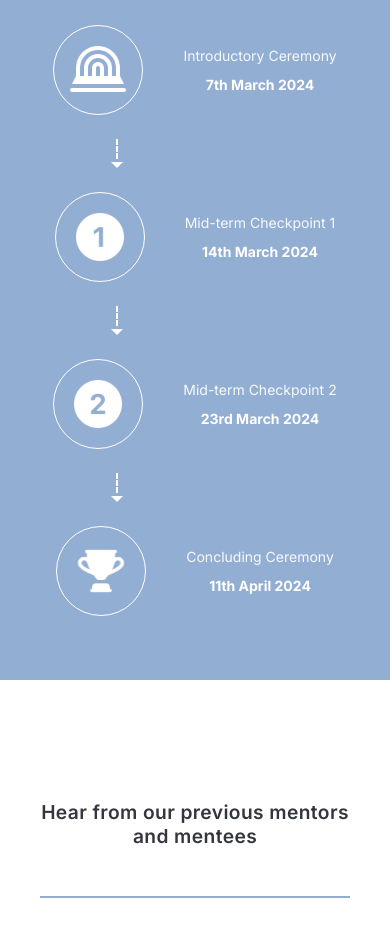
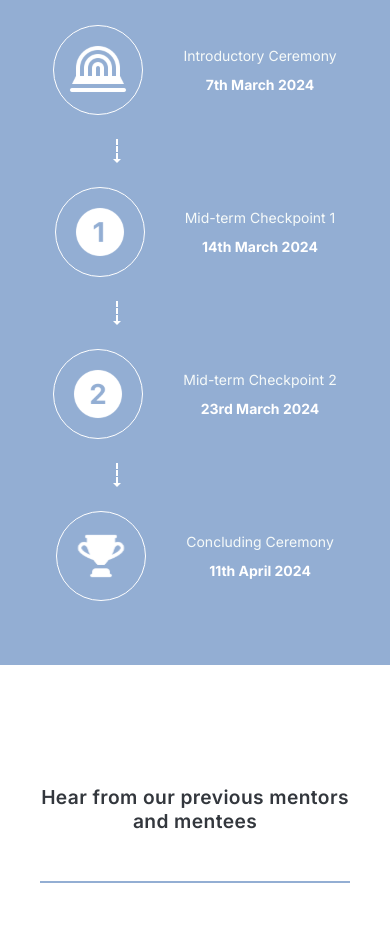
Before and after one commit to UNSW-WIESoc/website, a Next.js app: page /programs/protege-program in a window 390 px wide. Shown: the part 2760-3695 px from the top of the page. Built offline with nearby package versions, Linux system fonts and the light colour scheme.

Commit message:
fixed arrow size at sm and added breakpoint

```diff
--- a/components/ProgramsTimeline.tsx
+++ b/components/ProgramsTimeline.tsx
@@ -11,38 +11,40 @@ interface TimelineCardProps {
 
 const Arrow = () => {
   return (
- <Box sx={{
+    <Box
+      sx={{
         display: 'flex',
-        flexDirection: { xs: 'column', sm: 'row' },
+        flexDirection: { xs: 'column', sm: 'column', md: 'row' },
         alignItems: 'center',
         justifyContent: 'center',
         position: 'relative',
-        left: { xs: '-20%', sm: '0' },
+        left: { xs: '-20%', sm: '-12.5%', md: '0' },
         '&:before': {
           content: '""',
           display: 'block',
-        width: { xs: '2px', sm: '90px' },
-        height: { xs: '20px', sm: '0px' },
-        borderBottom: { xs: 'none', sm: '2px dashed white' },
-        borderLeft: { xs: '2px dashed white', sm: 'none' },
-        marginRight: { xs: '0px', sm: '0px' },
-        marginBottom: { xs: '3px', sm: '0px' },
+          width: { xs: '2px', sm: '2px', md: '90px' },
+          height: { xs: '20px', sm: '20px', md: '0px' },
+          borderBottom: { xs: 'none', sm: 'none', md: '2px dashed white' },
+          borderLeft: { xs: '2px dashed white', sm: '2px dashed white', md: 'none' },
+          marginRight: { xs: '0px', sm: '0px', md: '0px' },
+          marginBottom: { xs: '0px', sm: '0px', md: '0px' },
           position: 'relative',
-        top: { xs: '0px', sm: '-35px' }
+          top: { xs: '0px', sm: '0px', md: '-35px' },
         },
         '&:after': {
           content: '""',
           display: 'block',
           width: '0',
           height: '0',
-        borderTop: { xs: '6px solid white', sm: '4px solid transparent' },
-        borderBottom: { xs: 'none', sm: '4px solid transparent' },
-        borderLeft: { xs: '6px solid transparent', sm: '4px solid white' },
-        borderRight: { xs: '6px solid transparent', sm: 'none' },
-        transform: { xs: 'translateY(0)', sm: 'translateY(-35px)' },
-        marginLeft: { xs: '0px', sm: '0px' }
-      }
-    }} />
+          borderTop: { xs: '4px solid white', sm: '4px solid white', md: '4px solid transparent' },
+          borderBottom: { xs: 'none', sm: 'none', md: '4px solid transparent' },
+          borderLeft: { xs: '4px solid transparent', sm: '4px solid transparent', md: '4px solid white' },
+          borderRight: { xs: '4px solid transparent', sm: '4px solid transparent', md: 'none' },
+          transform: { xs: 'translateY(0)', sm: 'translateY(0)', md: 'translateY(-35px)' },
+          marginLeft: { xs: '0px', sm: '0px', md: '0px' },
+        },
+      }}
+    />
   );
 };
 
@@ -51,16 +53,16 @@ const TimelineCard: FC<TimelineCardProps> = ({ icon, text, date }) => (
     textAlign="center"
     sx={{
       display: 'flex',
-      flexDirection: { xs: 'row', sm: 'column' },
+      flexDirection: { xs: 'row', sm: 'row', md: 'column' },
       alignItems: 'center',
-      justifyContent: 'center' ,
+      justifyContent: 'center',
       width: '100%',
     }}
   >
     <Box
       sx={{
-        width: { xs: '90px', sm: '110px' },
-        height: { xs: '90px', sm: '110px' },
+        width: { xs: '90px', sm: '90px', md: '110px' },
+        height: { xs: '90px', sm: '90px', md: '110px' },
         borderRadius: '50%',
         border: '1px solid white',
         display: 'flex',
@@ -73,15 +75,15 @@ const TimelineCard: FC<TimelineCardProps> = ({ icon, text, date }) => (
     </Box>
     <Box
       sx={{
-        textAlign: { xs: 'center', sm: 'center' },
-        ml: { xs: 5, sm: 0 },
-        mt: { xs: 0, sm: 1 },
+        textAlign: 'center',
+        ml: { xs: 5, sm: 5, md: 0 },
+        mt: { xs: 0, sm: 0, md: 1 },
       }}
     >
       <Typography
         level="body-sm"
         className="light-white"
-        sx={{ marginTop: { xs: '0', sm: '18px' }, fontSize: '0.875rem', whiteSpace: 'nowrap'}}
+        sx={{ marginTop: { xs: '0', sm: '0', md: '18px' }, fontSize: '0.875rem', whiteSpace: 'nowrap' }}
       >
         {text}
       </Typography>
@@ -89,13 +91,14 @@ const TimelineCard: FC<TimelineCardProps> = ({ icon, text, date }) => (
       <Typography
         level="body-xs"
         className="white"
-        sx={{ marginTop: { xs: '12px', sm: '16px' }, fontWeight: 'bold', fontSize: '0.875rem', whiteSpace: 'nowrap'}}
+        sx={{ marginTop: { xs: '12px', sm: '12px', md: '16px' }, fontWeight: 'bold', fontSize: '0.875rem', whiteSpace: 'nowrap' }}
       >
         {date}
       </Typography>
     </Box>
   </Box>
 );
+
 
 const Timeline = () => {
   return (
@@ -106,7 +109,7 @@ const Timeline = () => {
       <Box
         sx={{
           display: 'flex',
-          flexDirection: { xs: 'column', sm: 'row' },
+          flexDirection: { xs: 'column', sm: 'column', md: 'row' },
           justifyContent: 'center',
           alignItems: 'center',
           flexWrap: 'nowrap',
```
Lines whose indentation alone changed are shown as unchanged.
